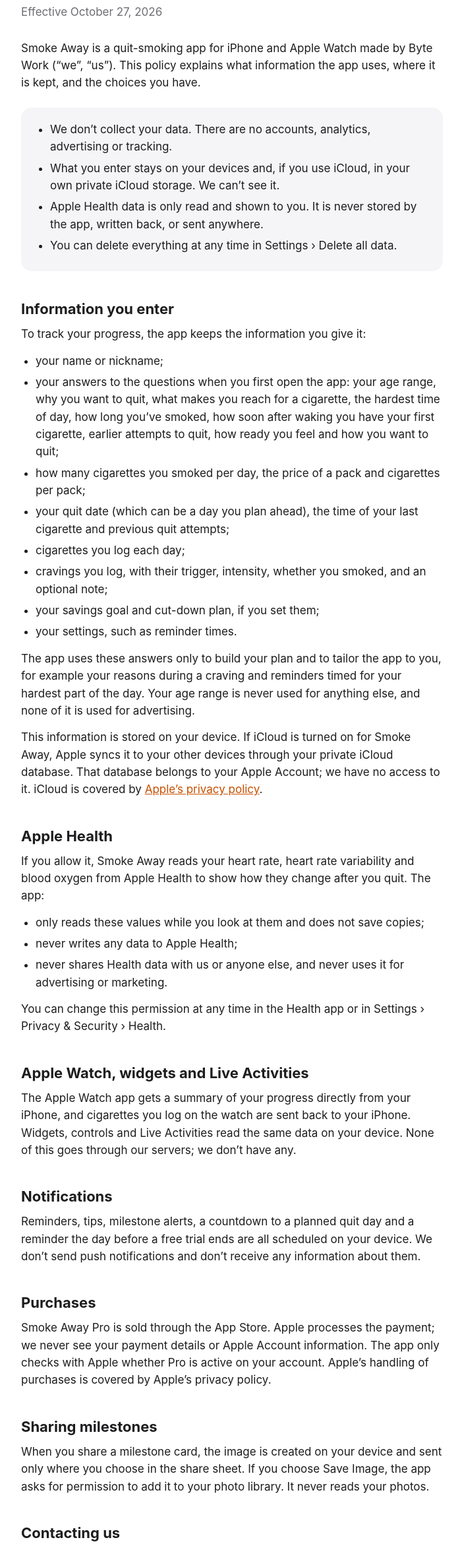
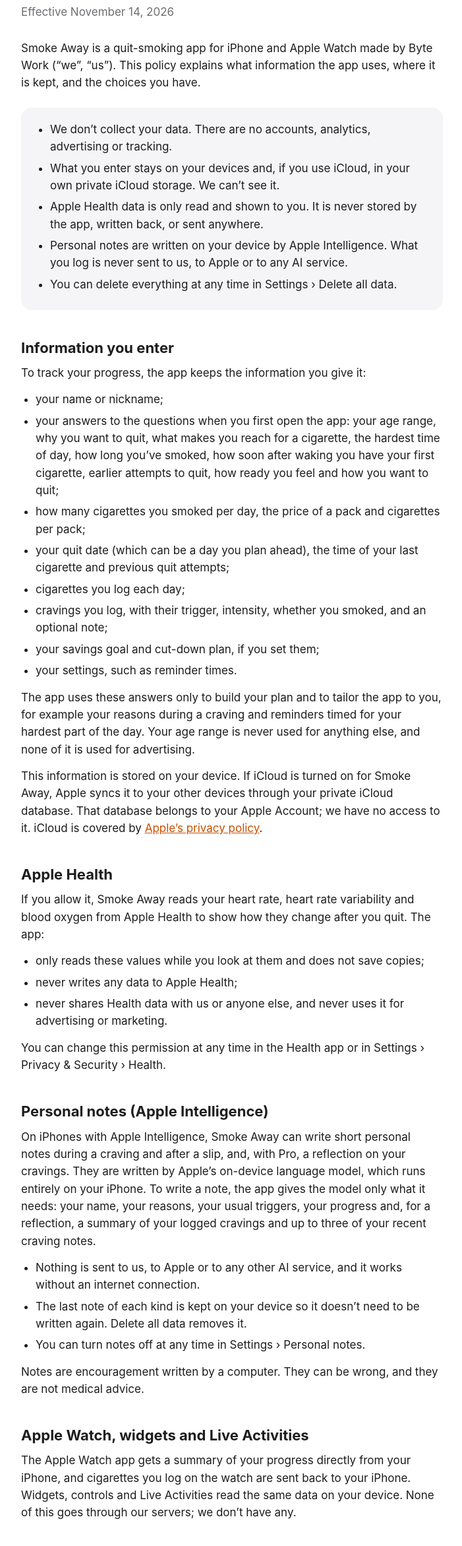
Before and after one commit to shomi11/smoke-away-site, a plain HTML site: page privacy.html in a window 1280 px wide. Shown: the part 193-2536 px from the top of the page at 66% size, without its empty margins (288-989 px from the left). Drawn offline with Linux system fonts and the light colour scheme.

Commit message:
Add personal notes written by Apple Intelligence (2.5)
Uses Apple's on-device Foundation Models framework to write short notes:
- a note during a craving, built from the user's reasons, progress and time of day
- a note after a slip (craving check-in) and on the Rough day card
- with Pro, a reflection on logged cravings at the top of Progress › Cravings

Notes are plain-text replies parsed in Swift: guided generation (@Generable)
is refused by the on-device model for quit-smoking prompts. Shared rules
forbid medical advice and medicines; output with doses, medicine names,
nicotine products, vaping or links is discarded; crisis notes never reach
the model. Every screen falls back to its 2.1 text when the model can't run
(no Apple Intelligence, Greek or Hebrew, refusal, or turned off in Settings).

Also: 13 new strings in 10 languages, Settings toggle, paywall line,
CoachTests, scripts/coach-check (real prompts on the Mac), re-rendered
screenshots with a new reflection slide, App Store text and review notes,
privacy and support pages, version 2.5.

Co-Authored-By: Claude Opus 5.5 <noreply@anthropic.com>

```diff
--- a/privacy.html
+++ b/privacy.html
@@ -15,7 +15,7 @@
   </header>
 
   <h1>Privacy policy</h1>
-  <p class="updated">Effective October 27, 2026</p>
+  <p class="updated">Effective November 14, 2026</p>
 
   <p>Smoke Away is a quit-smoking app for iPhone and Apple Watch made by Byte Work (“we”, “us”). This policy explains what information the app uses, where it is kept, and the choices you have.</p>
 
@@ -24,6 +24,7 @@
       <li>We don’t collect your data. There are no accounts, analytics, advertising or tracking.</li>
       <li>What you enter stays on your devices and, if you use iCloud, in your own private iCloud storage. We can’t see it.</li>
       <li>Apple Health data is only read and shown to you. It is never stored by the app, written back, or sent anywhere.</li>
+      <li>Personal notes are written on your device by Apple Intelligence. What you log is never sent to us, to Apple or to any AI service.</li>
       <li>You can delete everything at any time in Settings › Delete all data.</li>
     </ul>
   </div>
@@ -51,6 +52,15 @@
     <li>never shares Health data with us or anyone else, and never uses it for advertising or marketing.</li>
   </ul>
   <p>You can change this permission at any time in the Health app or in Settings › Privacy & Security › Health.</p>
+
+  <h2>Personal notes (Apple Intelligence)</h2>
+  <p>On iPhones with Apple Intelligence, Smoke Away can write short personal notes during a craving and after a slip, and, with Pro, a reflection on your cravings. They are written by Apple’s on-device language model, which runs entirely on your iPhone. To write a note, the app gives the model only what it needs: your name, your reasons, your usual triggers, your progress and, for a reflection, a summary of your logged cravings and up to three of your recent craving notes.</p>
+  <ul>
+    <li>Nothing is sent to us, to Apple or to any other AI service, and it works without an internet connection.</li>
+    <li>The last note of each kind is kept on your device so it doesn’t need to be written again. Delete all data removes it.</li>
+    <li>You can turn notes off at any time in Settings › Personal notes.</li>
+  </ul>
+  <p>Notes are encouragement written by a computer. They can be wrong, and they are not medical advice.</p>
 
   <h2>Apple Watch, widgets and Live Activities</h2>
   <p>The Apple Watch app gets a summary of your progress directly from your iPhone, and cigarettes you log on the watch are sent back to your iPhone. Widgets, controls and Live Activities read the same data on your device. None of this goes through our servers; we don’t have any.</p>
```
Also changed, not shown: support.html (+8 -0 lines).
